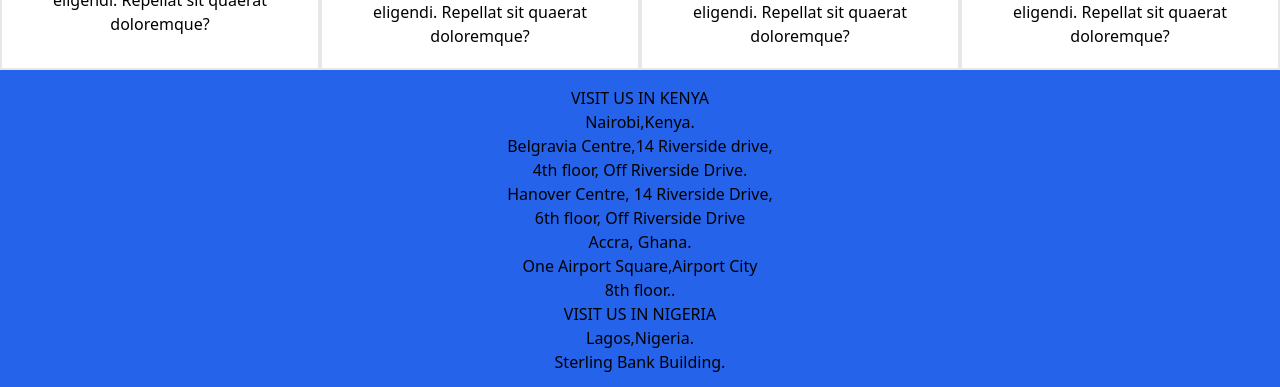
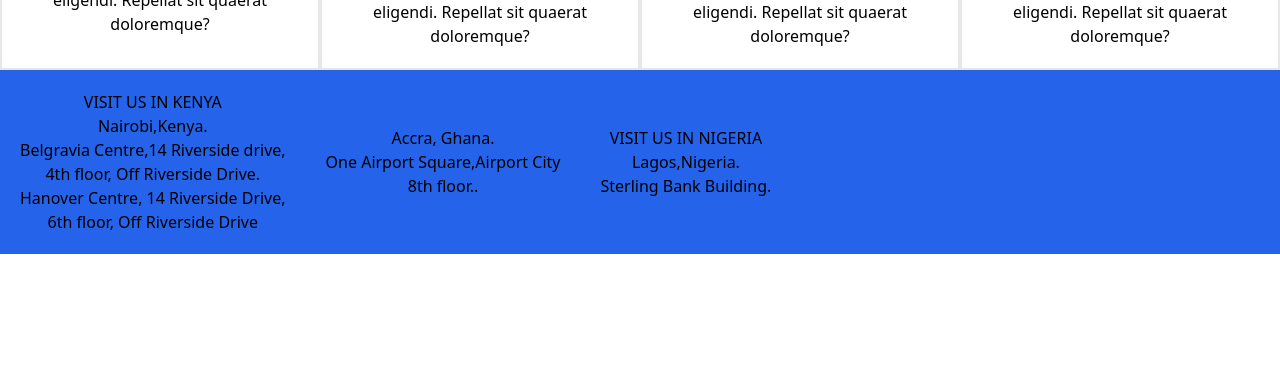
Before and after one commit to kirsten-tay/work, a React (Create React App) app: page / in a window 1280 px wide. Shown: the part 1523-1910 px from the top of the page. After the commit the page ends 1777 px from the top, so only its background shows below. Built offline with nearby package versions, Linux system fonts and the light colour scheme.

Commit message:
Updated the footer

```diff
--- a/src/components/Footer.jsx
+++ b/src/components/Footer.jsx
@@ -1,39 +1,36 @@
-import react from 'react';
+import react,{Fragment} from 'react';
 
 
 const Footer =()=>{
     return(
-        <div class="space-y-4">
-  <div class="flow-root bg-blue-600 ...">
-    <div class="my-4 ...">
-         <div className="flex flex-col justify-center">
-            <span className="text-bold-2xl">VISIT US IN KENYA</span>
+    <Fragment>
+
+        <div className="flex flex-row ..flow-root bg-blue-600 ...">
+        <div className="flex flex-col justify-center m-5  items-center ">
+            <span>VISIT US IN KENYA</span>
                  <span>Nairobi,Kenya.</span>
-
         <span>Belgravia Centre,14 Riverside drive,</span>
           <span>4th floor, Off Riverside Drive.</span>
            <span>Hanover Centre, 14 Riverside Drive,</span>
            <span> 6th floor, Off Riverside Drive </span>
 
          </div>
-         <div className="flex flex-col justify-center">
-         <span className="text-bold-2xl"></span>
+         <div className=" flex flex-col justify-center m-5 items-center">
+         <span ></span>
          <span>Accra, Ghana.</span>
           <span>
             One Airport Square,Airport City</span>
         <span>  8th floor..
          </span>
          </div>
-         <div className="flex flex-col justify-center">
-         <span className="text-bold-2xl">VISIT US IN NIGERIA</span>
+         <div className="flex flex-col justify-center m-5  items-center">
+         <span >VISIT US IN NIGERIA</span>
           <span> Lagos,Nigeria.</span>
 
          <span> Sterling Bank Building.</span>
          </div>
         </div>
-  </div>
-
-</div>
+ </Fragment>
     )
 }
 
```
